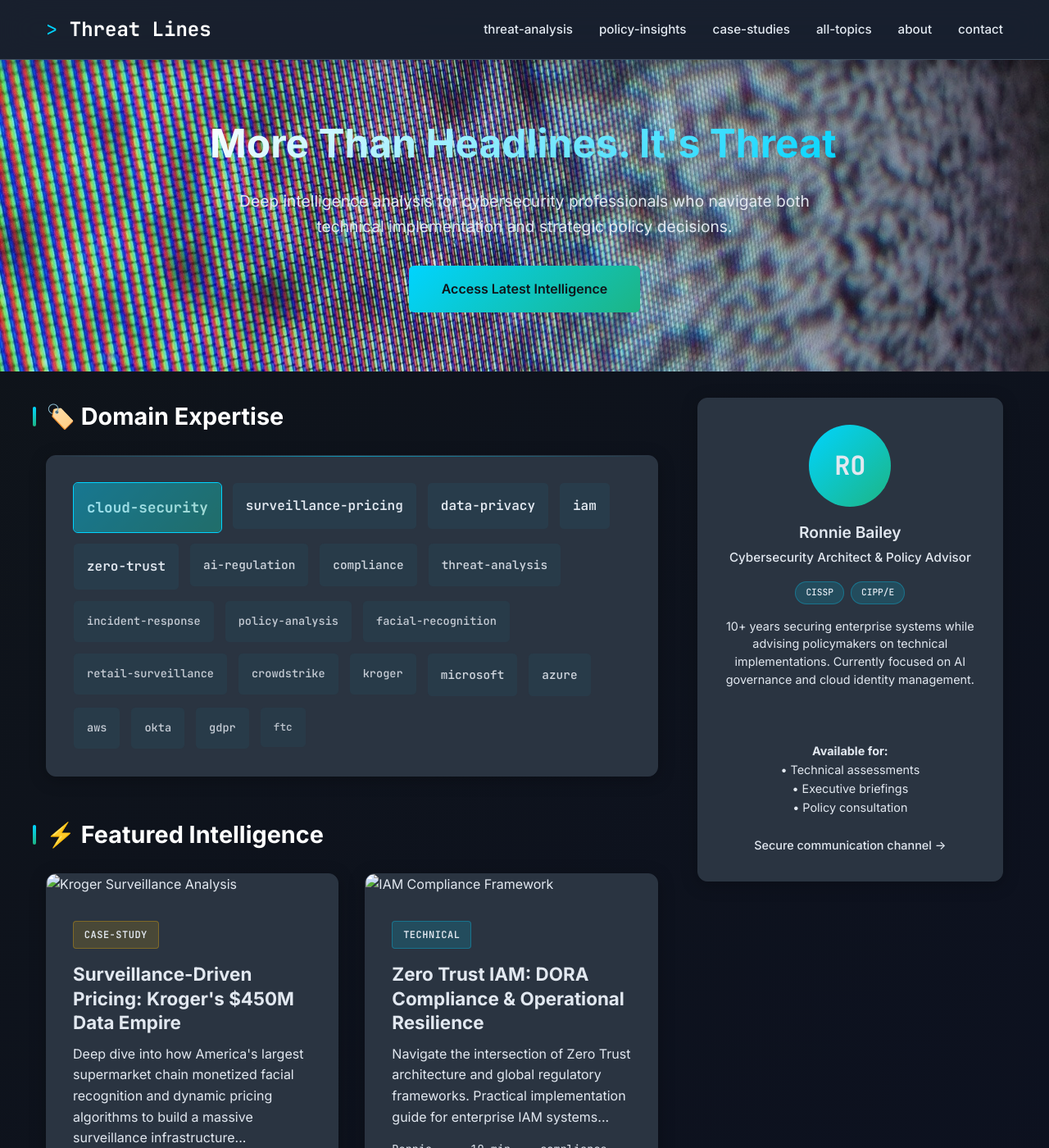
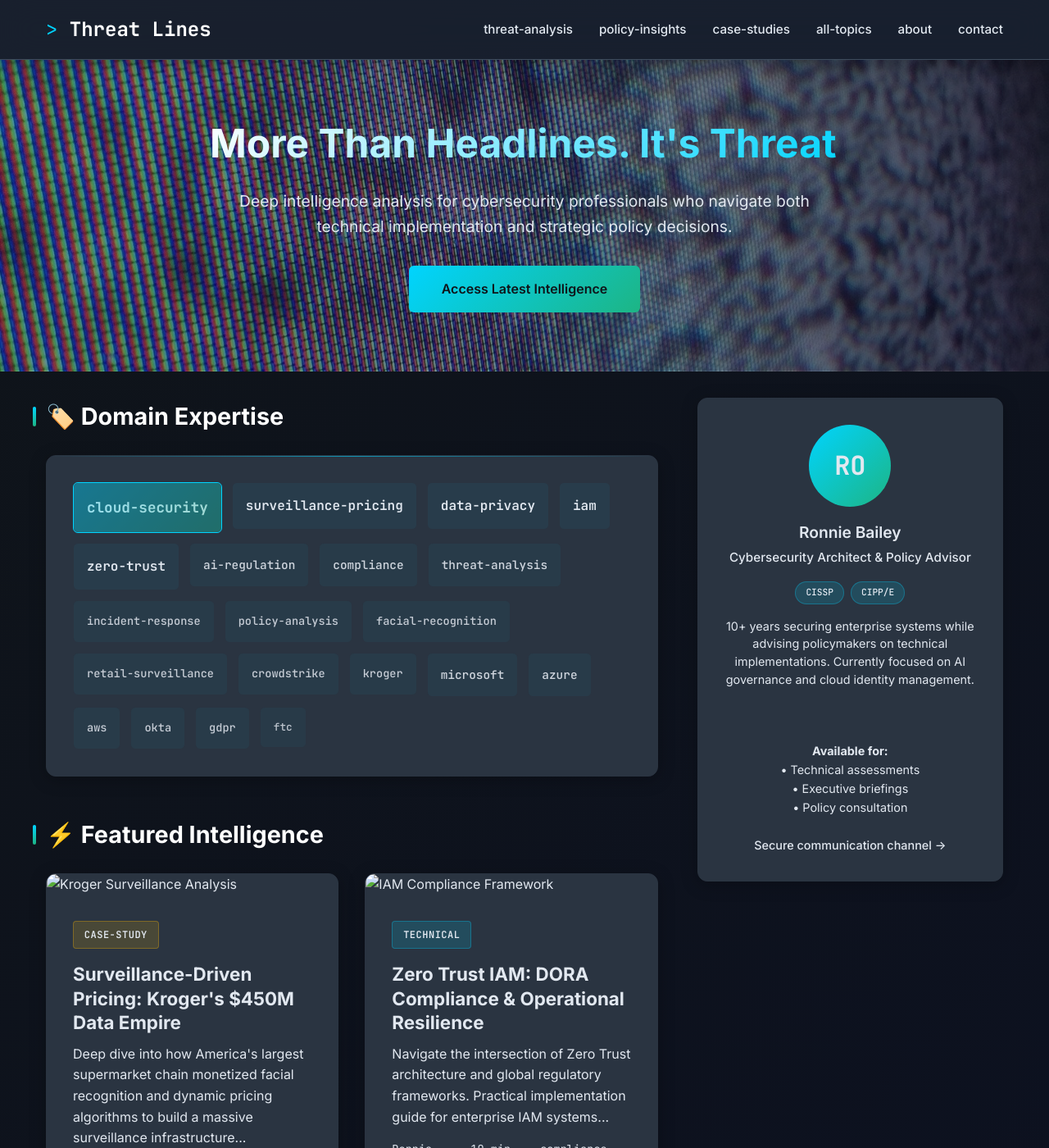
Before and after one commit to ronnie-bailey/threatlines, a Jekyll site: the page built from index.html, in a window 1280 px wide and 1400 px high. Shown: the whole window at 82% size. Built offline with Jekyll 4.4.1, drawn with Linux system fonts in a browser that asks for light colours.

Commit message:
Update main.css

```diff
--- a/assets/css/main.css
+++ b/assets/css/main.css
@@ -156,7 +156,7 @@ body::before {
 /* Hero Section */
 .hero {
     background:
-        linear-gradient(135deg, rgba(15, 23, 42, 0.08) 0%, rgba(10, 14, 39, 0.15) 100%),
+        linear-gradient(135deg, rgba(15, 23, 42, 0.45) 0%, rgba(10, 14, 39, 0.55) 100%),
         url('/cyberpolicyblog/static.jpg');
     background-size: cover;
     background-position: center;
```
